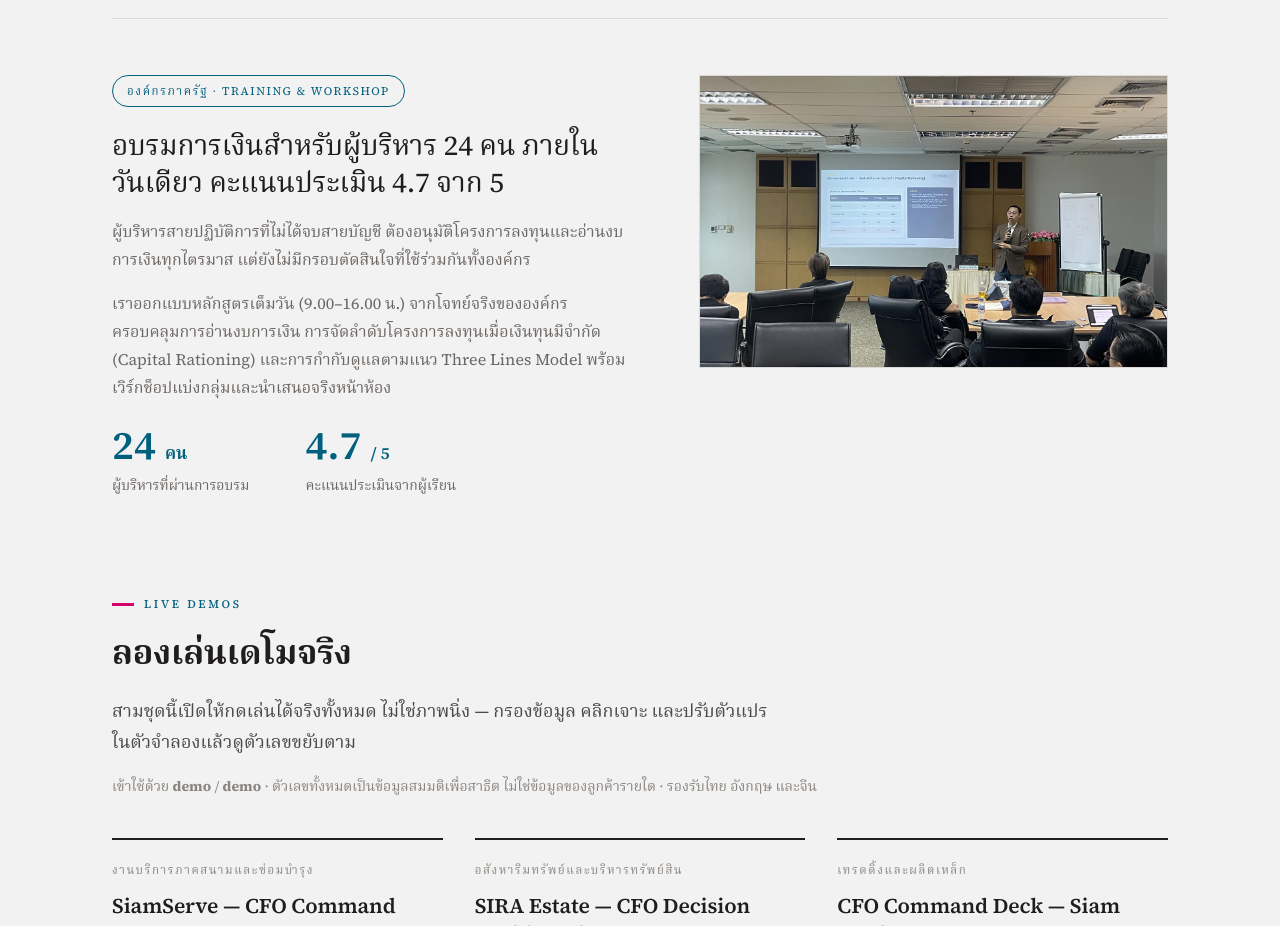
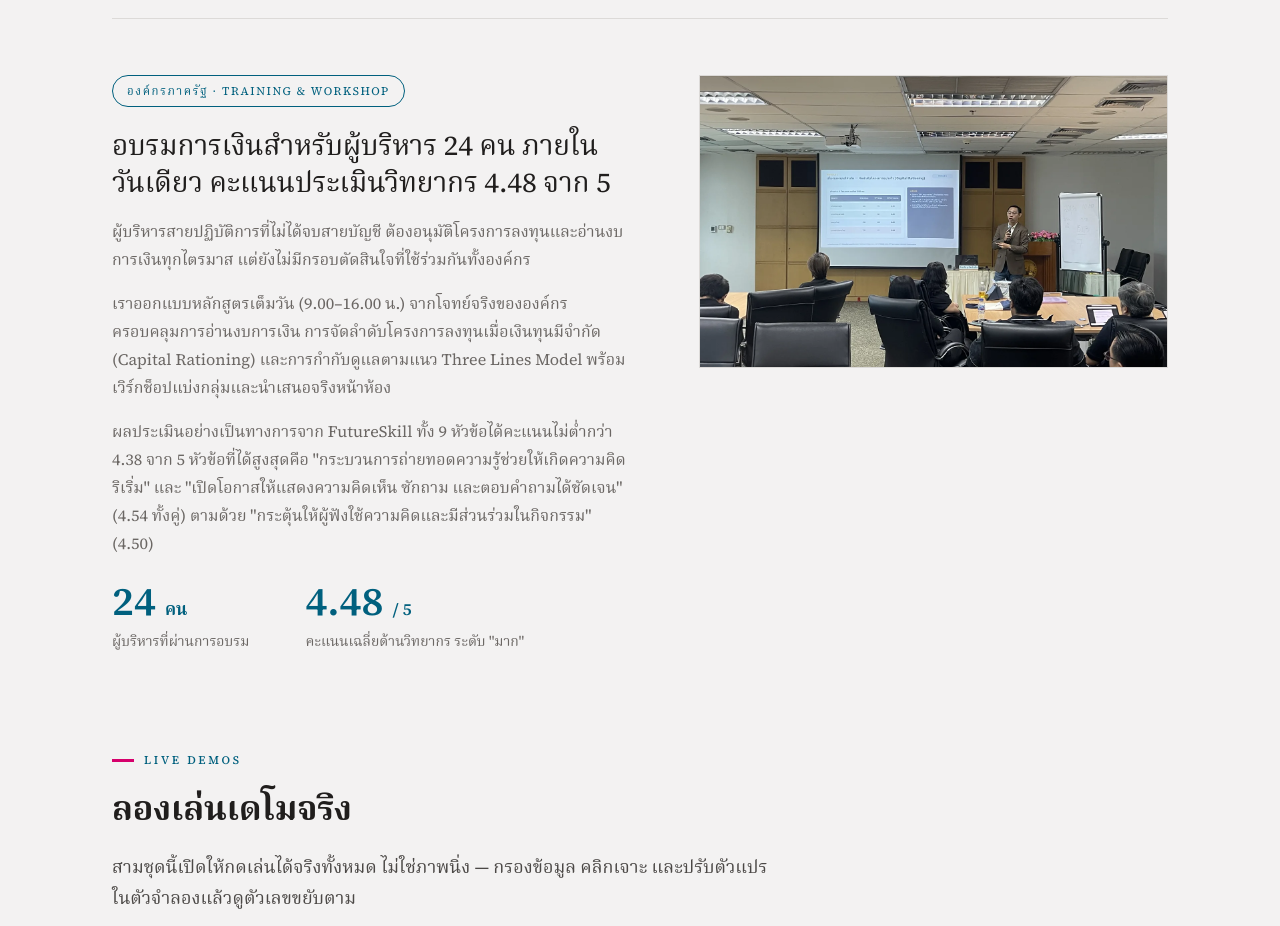
Before and after one commit to Vee198/SW_website, a plain HTML site: page case-studies.html in a window 1280 px wide. Shown: the part 2280-3206 px from the top of the page. Drawn offline with Linux system fonts and the light colour scheme.

Commit message:
update website 2026-09-21 23:27

```diff
--- a/case-studies.html
+++ b/case-studies.html
@@ -156,19 +156,21 @@
       <article class="card case">
         <div>
           <p class="pill"><span lang="th">องค์กรภาครัฐ · Training &amp; Workshop</span><span lang="en">Public sector · Training &amp; Workshop</span></p>
-          <h2><span lang="th">อบรมการเงินสำหรับผู้บริหาร 24 คน ภายในวันเดียว คะแนนประเมิน 4.7 จาก 5</span><span lang="en">24 executives, one day, 4.7 out of 5</span></h2>
+          <h2><span lang="th">อบรมการเงินสำหรับผู้บริหาร 24 คน ภายในวันเดียว คะแนนประเมินวิทยากร 4.48 จาก 5</span><span lang="en">24 executives, one day, trainer rated 4.48 out of 5</span></h2>
           <p class="card__text" style="margin-top:var(--sp-4)" lang="th">ผู้บริหารสายปฏิบัติการที่ไม่ได้จบสายบัญชี ต้องอนุมัติโครงการลงทุนและอ่านงบการเงินทุกไตรมาส แต่ยังไม่มีกรอบตัดสินใจที่ใช้ร่วมกันทั้งองค์กร</p>
           <p class="card__text" style="margin-top:var(--sp-4)" lang="en">Operations leaders without an accounting background were approving capital projects and reading quarterly statements — with no shared decision framework across the organisation.</p>
           <p class="card__text" style="margin-top:var(--sp-4)" lang="th">เราออกแบบหลักสูตรเต็มวัน (9.00–16.00 น.) จากโจทย์จริงขององค์กร ครอบคลุมการอ่านงบการเงิน การจัดลำดับโครงการลงทุนเมื่อเงินทุนมีจำกัด (Capital Rationing) และการกำกับดูแลตามแนว Three Lines Model พร้อมเวิร์กช็อปแบ่งกลุ่มและนำเสนอจริงหน้าห้อง</p>
           <p class="card__text" style="margin-top:var(--sp-4)" lang="en">We built a full-day programme (9am–4pm) around the organisation's own cases: reading financial statements, ranking capital projects under a fixed budget, and governance under the Three Lines Model — with breakout workshops and live presentations.</p>
+          <p class="card__text" style="margin-top:var(--sp-4)" lang="th">ผลประเมินอย่างเป็นทางการจาก FutureSkill ทั้ง 9 หัวข้อได้คะแนนไม่ต่ำกว่า 4.38 จาก 5 หัวข้อที่ได้สูงสุดคือ "กระบวนการถ่ายทอดความรู้ช่วยให้เกิดความคิดริเริ่ม" และ "เปิดโอกาสให้แสดงความคิดเห็น ซักถาม และตอบคำถามได้ชัดเจน" (4.54 ทั้งคู่) ตามด้วย "กระตุ้นให้ผู้ฟังใช้ความคิดและมีส่วนร่วมในกิจกรรม" (4.50)</p>
+          <p class="card__text" style="margin-top:var(--sp-4)" lang="en">In FutureSkill's formal evaluation, all nine criteria scored 4.38 or higher. The top marks went to "sparks original thinking" and "invites questions and answers them clearly" (4.54 each), followed by "gets participants thinking and taking part" (4.50).</p>
           <div class="stat-row">
             <div>
               <p class="stat stat--md">24 <span class="stat__unit"><span lang="th">คน</span><span lang="en">people</span></span></p>
               <p class="metric__caption"><span lang="th">ผู้บริหารที่ผ่านการอบรม</span><span lang="en">Executives trained</span></p>
             </div>
             <div>
-              <p class="stat stat--md">4.7 <span class="stat__unit"><span lang="th">/ 5</span><span lang="en">/ 5</span></span></p>
-              <p class="metric__caption"><span lang="th">คะแนนประเมินจากผู้เรียน</span><span lang="en">Participant rating</span></p>
+              <p class="stat stat--md">4.48 <span class="stat__unit"><span lang="th">/ 5</span><span lang="en">/ 5</span></span></p>
+              <p class="metric__caption"><span lang="th">คะแนนเฉลี่ยด้านวิทยากร ระดับ "มาก"</span><span lang="en">Average trainer score</span></p>
             </div>
           </div>
         </div>
```
